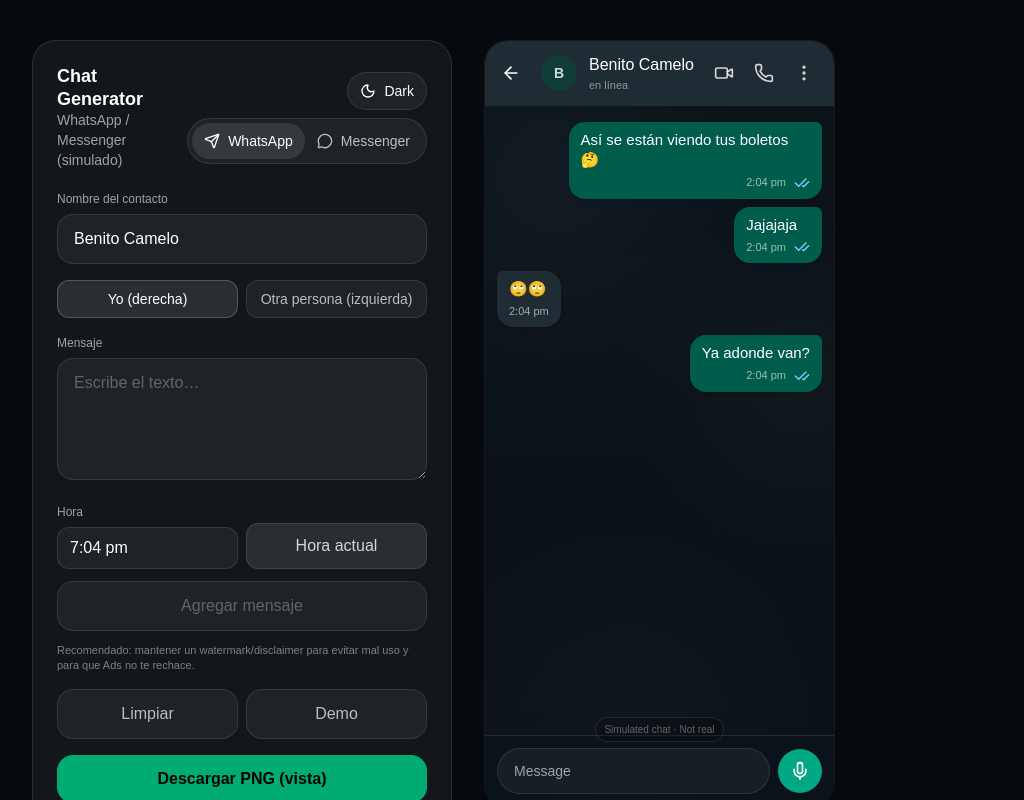
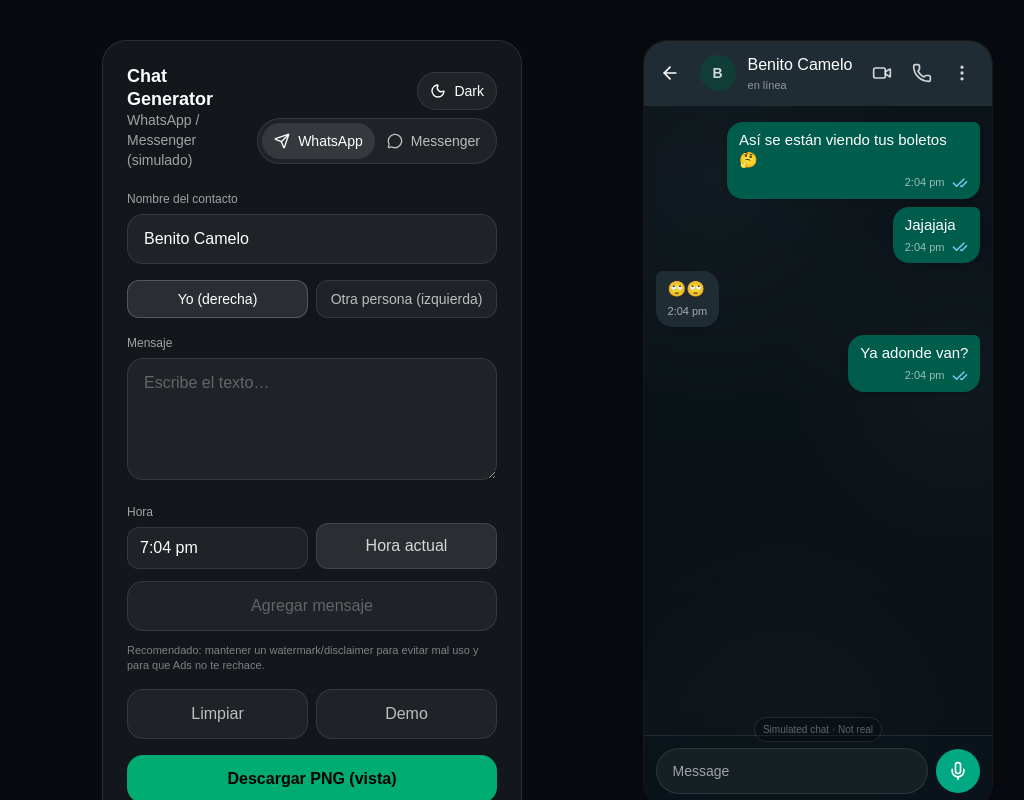
Before and after one commit to Abetar/chatmock, a Next.js app: page / in a window 1280 px wide. Shown: the top 800 px of the page, without its empty margins (48-1072 px from the left). Built offline with nearby package versions, Linux system fonts and the light colour scheme.

Commit message:
Adding a little fix in the main page

```diff
--- a/app/page.tsx
+++ b/app/page.tsx
@@ -33,11 +33,10 @@
     [platform, theme, contactName, messages]
   );
 
-  // ✅ Export PNG
+  // ✅ Export PNG (vista)
   async function exportPng() {
     if (!previewRef.current) return;
 
-    // Espera un frame para evitar capturas a medio render
     await new Promise((r) => requestAnimationFrame(() => r(null)));
 
     const node = previewRef.current;
@@ -48,9 +47,8 @@
 
     const dataUrl = await toPng(node, {
       cacheBust: true,
-      pixelRatio: 2, // nitidez
+      pixelRatio: 2,
       backgroundColor: theme === "dark" ? "#070b10" : "#f3f4f6",
-      // Si luego metes ads, puedes marcarlos con data-noexport
       filter: (domNode) => {
         const el = domNode as HTMLElement;
         return el?.dataset?.noexport !== "true";
@@ -63,15 +61,14 @@
     link.click();
   }
 
+  // ✅ Export PNG (conversación completa - BETA)
   async function exportFullConversationPng() {
     if (!previewRef.current) return;
 
     await new Promise((r) => requestAnimationFrame(() => r(null)));
 
-    // 1) Clonar el preview
     const clone = previewRef.current.cloneNode(true) as HTMLDivElement;
 
-    // 2) Montarlo fuera de pantalla para que html-to-image lo “renderice”
     const wrapper = document.createElement("div");
     wrapper.style.position = "fixed";
     wrapper.style.left = "-10000px";
@@ -84,7 +81,6 @@
     document.body.appendChild(wrapper);
 
     try {
-      // 3) Expandir viewport (quitar alto fijo)
       const viewport = clone.querySelector(
         "[data-chat-viewport]"
       ) as HTMLElement | null;
@@ -93,7 +89,6 @@
         viewport.style.maxHeight = "none";
       }
 
-      // 4) Expandir scroller (quitar overflow)
       const scroller = clone.querySelector(
         "[data-chat-scroll]"
       ) as HTMLElement | null;
@@ -103,7 +98,6 @@
         scroller.style.maxHeight = "none";
       }
 
-      // 5) Mostrar watermark grande (BETA)
       const big = clone.querySelector(
         "[data-chat-watermark-big]"
       ) as HTMLElement | null;
@@ -112,7 +106,6 @@
         big.classList.add("flex");
       }
 
-      // (Opcional) refuerza el watermark pequeño también
       const small = clone.querySelector(
         "[data-chat-watermark-small]"
       ) as HTMLElement | null;
@@ -121,7 +114,6 @@
         small.style.transform = "translateX(-50%)";
       }
 
-      // 6) Exportar
       const filename = `chat-full-${platform}-${theme}-${new Date()
         .toISOString()
         .slice(0, 10)}.png`;
@@ -141,7 +133,6 @@
       link.href = dataUrl;
       link.click();
     } finally {
-      // 7) Limpieza
       document.body.removeChild(wrapper);
     }
   }
@@ -151,7 +142,10 @@
       <MobileTabs value={tab} onChange={setTab} />
 
       <div className="mx-auto max-w-6xl px-4 py-6 md:py-10">
-        <div className="flex flex-col md:flex-row md:items-start gap-6 md:gap-8">
+        {/* ✅ CENTRADO GLOBAL DEL BLOQUE */}
+        <div className="flex justify-center">
+          {/* ✅ limita ancho real para que se vea balanceado */}
+          <div className="w-full max-w-[980px] flex flex-col md:flex-row md:items-start gap-6 md:gap-8">
             {/* Editor */}
             <section
               className={`md:w-[420px] ${
@@ -206,7 +200,6 @@
                   </button>
                 </div>
 
-              {/* ✅ Export button */}
                 <button
                   onClick={exportPng}
                   className="w-full rounded-2xl py-3 bg-emerald-500/90 hover:bg-emerald-500 text-black font-semibold"
@@ -226,7 +219,6 @@
                   uso.
                 </p>
 
-              {/* Donación (Ko-fi placeholder) */}
                 <a
                   href="https://ko-fi.com/abrahamgomez96"
                   target="_blank"
@@ -245,15 +237,20 @@
 
             {/* Preview */}
             <section
-            className={`flex-1 ${tab === "edit" ? "hidden md:block" : ""}`}
+              className={cnPreviewSection(tab)}
             >
-            {/* ✅ Esto es lo que se exporta */}
-            <div ref={previewRef} className="w-fit">
+              <div ref={previewRef} className="w-fit md:mx-auto">
                 {preview}
               </div>
             </section>
           </div>
         </div>
+      </div>
     </main>
   );
 }
+
+// helper simple para mantener limpio el className
+function cnPreviewSection(tab: "edit" | "preview") {
+  return `flex-1 ${tab === "edit" ? "hidden md:flex" : ""} md:justify-center`;
+}
```
Lines whose indentation alone changed are shown as unchanged.
